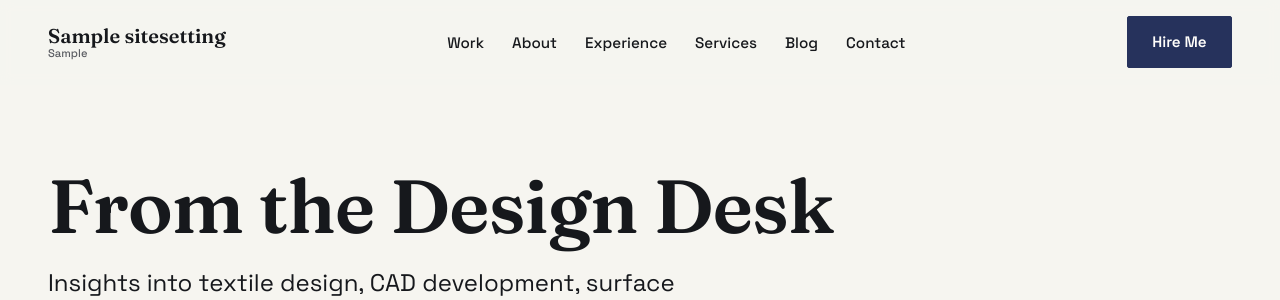
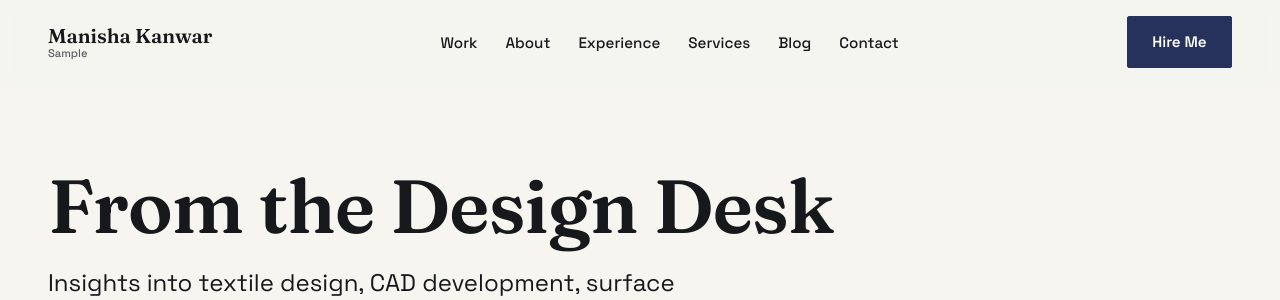
Before and after one commit to bhawanirathore7773/Mportfolio, a Django app: page /blog/ in a window 1280 px wide. Shown: the top 300 px of the page. Run offline with Django 5.2, Linux system fonts and the light colour scheme; tables that the repository leaves empty hold one stand-in row (values such as "Sample post"); grey boxes marked "Sample" are stand-in pictures.

Commit message:
Update header brand name to Manisha Kanwar

```diff
--- a/templates/partials/header.html
+++ b/templates/partials/header.html
@@ -2,7 +2,7 @@
 <header class="site-header">
   <div class="container">
     <a href="{% url 'core:home' %}" class="brand">
-      {{ site_settings.site_name }}
+      Manisha Kanwar
       <small>{{ site_settings.tagline }}</small>
     </a>
 
```
